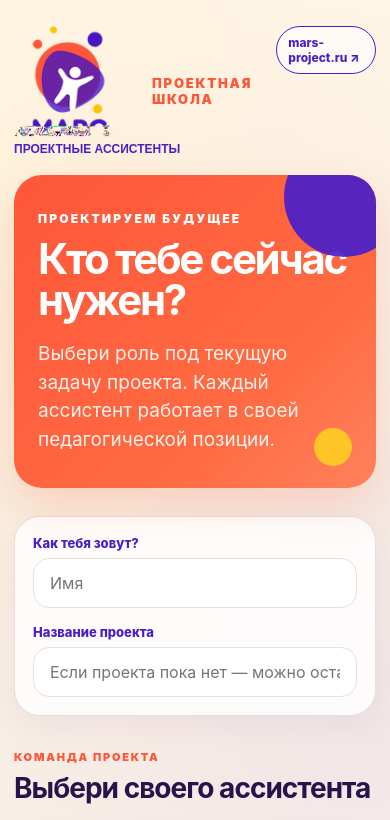
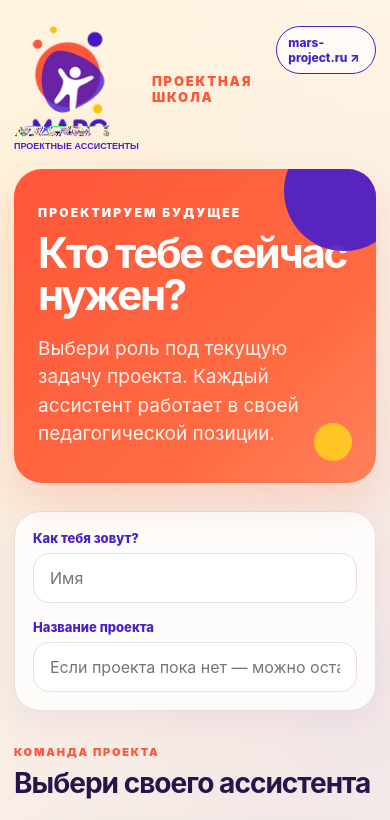
Before and after one commit to a3577813-svg/mars-ai-assistants, a Next.js app: page / in a window 390 px wide. Shown: the top 820 px of the page. Built offline with nearby package versions, Linux system fonts and the light colour scheme.

Commit message:
Reduce assistants label size for cleaner logo lockup

```diff
--- a/app/logo-fix.css
+++ b/app/logo-fix.css
@@ -3,7 +3,7 @@
   grid-template-columns: 176px auto;
   grid-template-rows: auto auto;
   column-gap: 28px;
-  row-gap: 5px;
+  row-gap: 4px;
   align-items: center;
   width: auto;
   text-align: left;
@@ -36,10 +36,10 @@
   width: 156px;
   text-align: center;
   font-family: Arial, Helvetica, sans-serif;
-  font-size: 13px;
-  line-height: 1.15;
+  font-size: 11px;
+  line-height: 1.1;
   font-weight: 700;
-  letter-spacing: .015em;
+  letter-spacing: 0;
   color: #4b20c8;
   white-space: nowrap;
   -webkit-font-smoothing: antialiased;
@@ -71,7 +71,8 @@
   .mars-logo { width: 112px !important; }
   .mars-brand::after {
     width: 112px;
-    font-size: 12px;
+    font-size: 9px;
+    line-height: 1.05;
     letter-spacing: 0;
   }
   .mars-brand-subtitle { display: none !important; }
```
